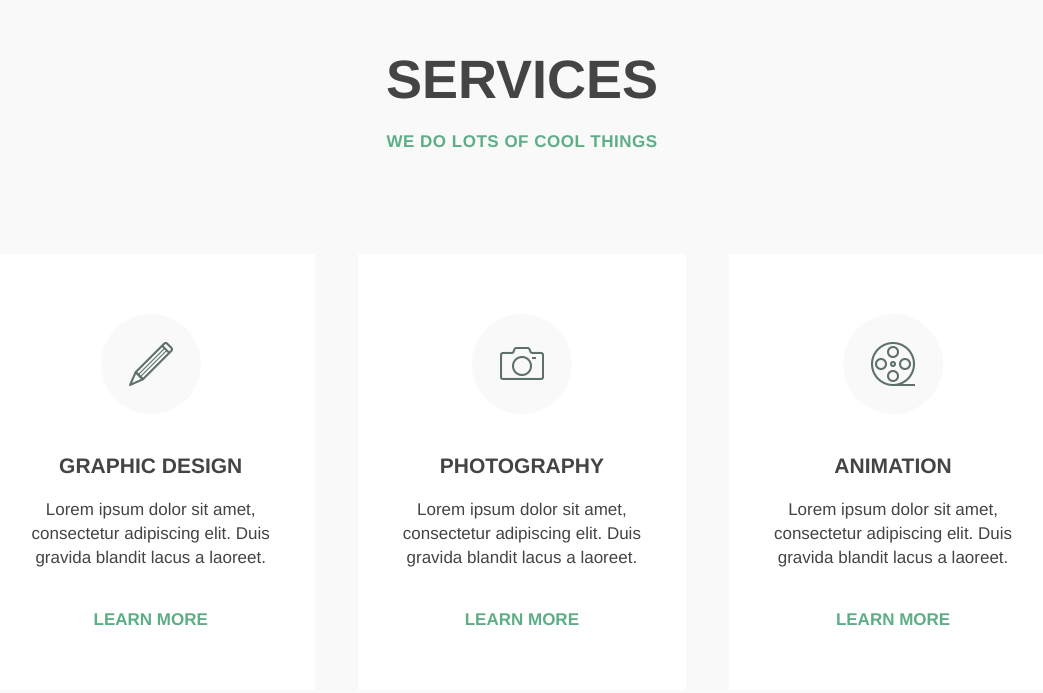
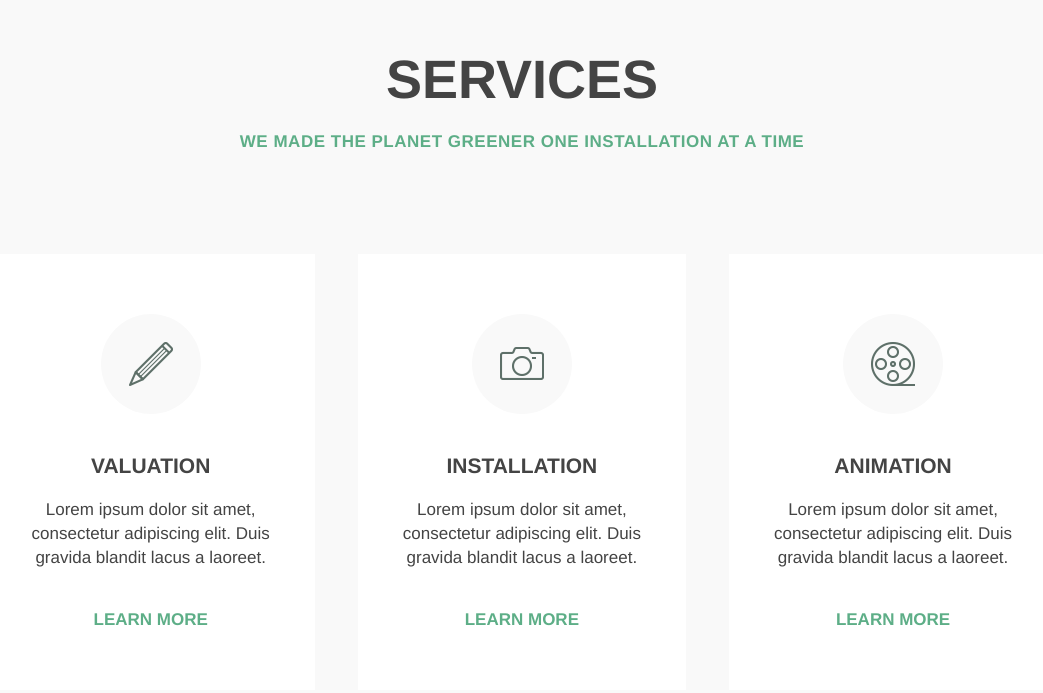
Before and after one commit to yonathan-s/Solar-panel-project, a plain HTML site: page index.html in a window 1280 px wide. Shown: the part 1965-2658 px from the top of the page, without its empty margins (118-1161 px from the left). Drawn offline with nearby package versions, Linux system fonts and the light colour scheme; files whose address does not match are found by name.

Commit message:
changes services section

```diff
--- a/index.html
+++ b/index.html
@@ -56,13 +56,13 @@
 	<section class="services-section"><a name="services"></a>
 		<div class="wrapper">
 			<h3>Services</h3>
-			<p class="subtitle">We do lots of cool things</p>
+			<p class="subtitle">We made the planet greener one installation at a time</p>
 			<ul class="services-list">
 				<li>
 					<div class="image-container">
 						<img src="images/icon-pencil.png" alt="services icon" >
 					</div>
-					<h5>Graphic Design</h5>
+					<h5>Valuation</h5>
 					<p>Lorem ipsum dolor sit amet, consectetur adipiscing elit. Duis gravida blandit lacus a laoreet. </p>
 					<a href="#">Learn More</a>
 				</li>
@@ -70,7 +70,7 @@
 					<div class="image-container">
 						<img src="images/icon-camera.png" alt="services icon" >
 					</div>
-					<h5>Photography</h5>
+					<h5>Installation</h5>
 					<p>Lorem ipsum dolor sit amet, consectetur adipiscing elit. Duis gravida blandit lacus a laoreet. </p>
 					<a href="#">Learn More</a>
 				</li>
```
